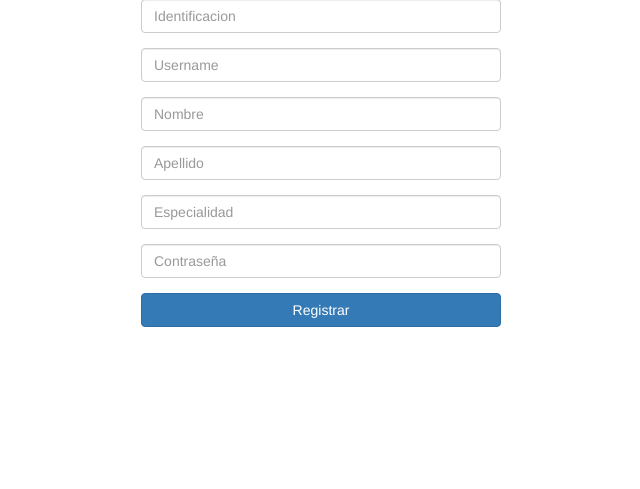
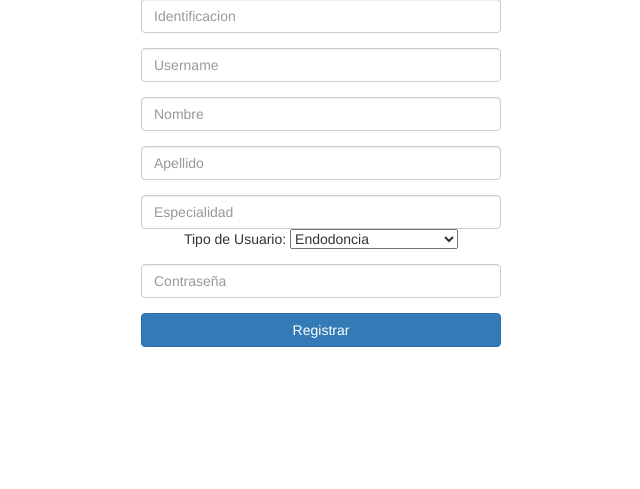
Before and after one commit to tegui/companyDent, a CodeIgniter app: page /companyDent/User_management/register_dentist in a window 1280 px wide. Shown: the part 164-653 px from the top of the page, without its empty margins (334-974 px from the left). Run offline with CodeIgniter, Linux system fonts and the light colour scheme; the visitor is signed in with stand-in values (Sample User, id 1); some libraries are stand-ins or nearby versions.

Commit message:
specialty dropdown

```diff
--- a/application/views/register_dentist_view.php
+++ b/application/views/register_dentist_view.php
@@ -25,6 +25,10 @@
                       </div>
                         <div class="form-group">
                         <input type="text" name="specialty" class="form-control" placeholder="Especialidad"/>
+                        Tipo de Usuario:
+                        <?= form_dropdown('specialty',['Endodoncia',
+                                                      'Ortodoncia' ,
+                                                      'Cirugía y traumatología'],0,['id'=>'specialty']); ?>
                       </div>
                       <div class="form-group">
                         <input type="password" name="password" class="form-control" placeholder="Contraseña"/>
```
